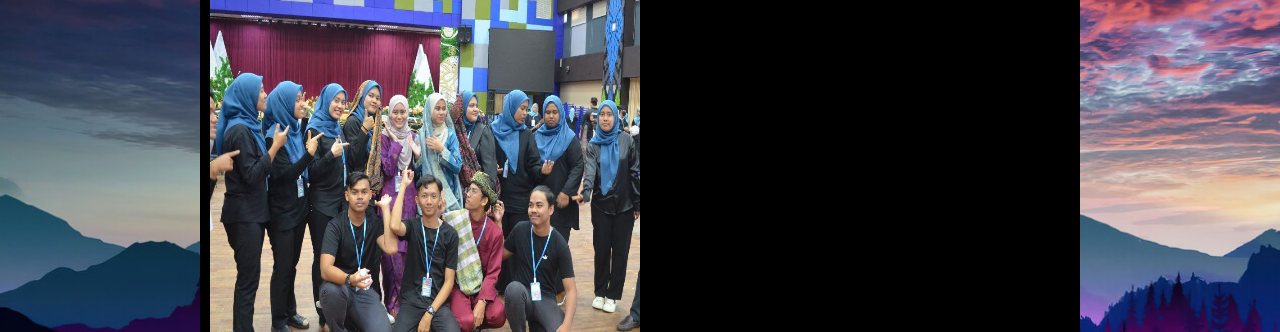
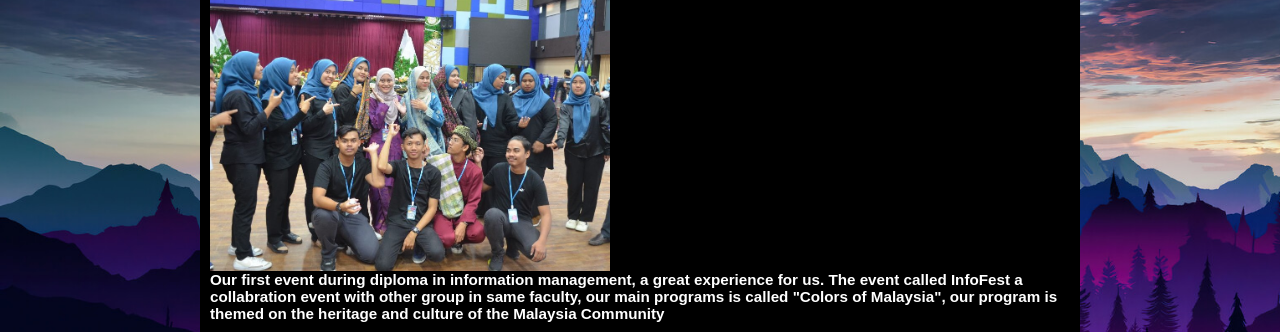
Before and after one commit to Fahmifisall/FakrulFahmiBinFisal, a plain HTML site: page experience.html in a window 1280 px wide. Shown: the part 162-494 px from the top of the page. Drawn offline with Linux system fonts and the light colour scheme.

Commit message:
Update style.css

```diff
--- a/asset/css/style.css
+++ b/asset/css/style.css
@@ -22,6 +22,12 @@ body {
   height:auto;
   position: relative;
   width: 940px;
+}
+
+.responsive {
+  width: 100%;
+  max-width: 400px;
+  height: auto;
 }
 
 #mainpic h1
```
